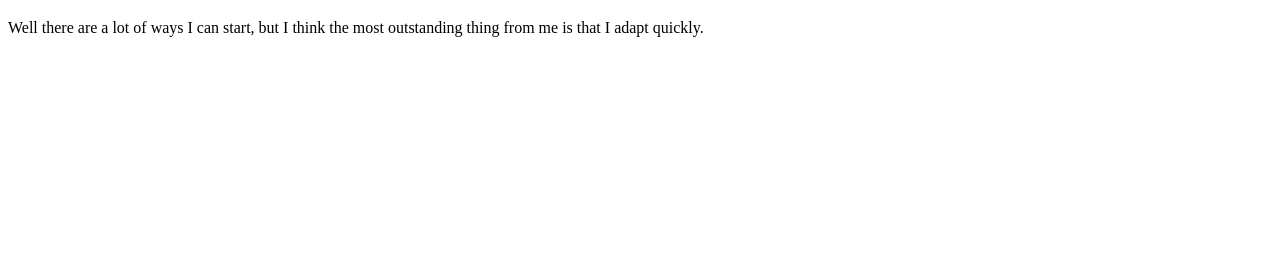
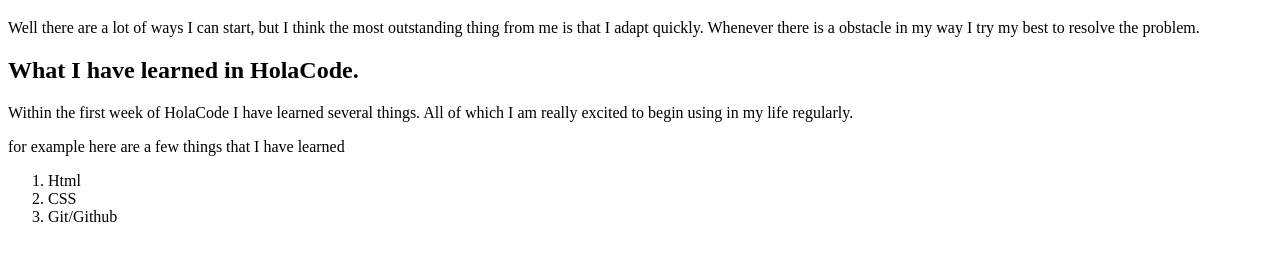
Before and after one commit to JorgeC0218/jorgec0218.github.io, a plain HTML site: page about-me-website.html in a window 1280 px wide. Shown: the part 61-322 px from the top of the page. Drawn offline with Linux system fonts and the light colour scheme.

```diff
--- a/about-me-website.html
+++ b/about-me-website.html
@@ -6,5 +6,13 @@
 
 <body>
   <h1>About me</h1>
-  <p>Well there are a lot of ways I can start, but I think the most outstanding thing from me is that I adapt quickly. </p>
+  <p> <style="color:DodgerBlue">Well there are a lot of ways I can start, but I think the most outstanding thing from me is that I adapt quickly. Whenever there is a obstacle in my way I try my best to resolve the problem.</style> </p>
+  <h2>What I have learned in <strong>HolaCode</strong>.</h2>
+  <p>Within the first week of HolaCode I have learned several things. All of which I am really excited to begin using in my life regularly.</p>
+  <p>for example here are a few things that I have learned</p>
+  <ol>
+    <li>Html</li>
+    <li>CSS</li>
+    <li>Git/Github</li>
+  </ol>
 </body>
```
